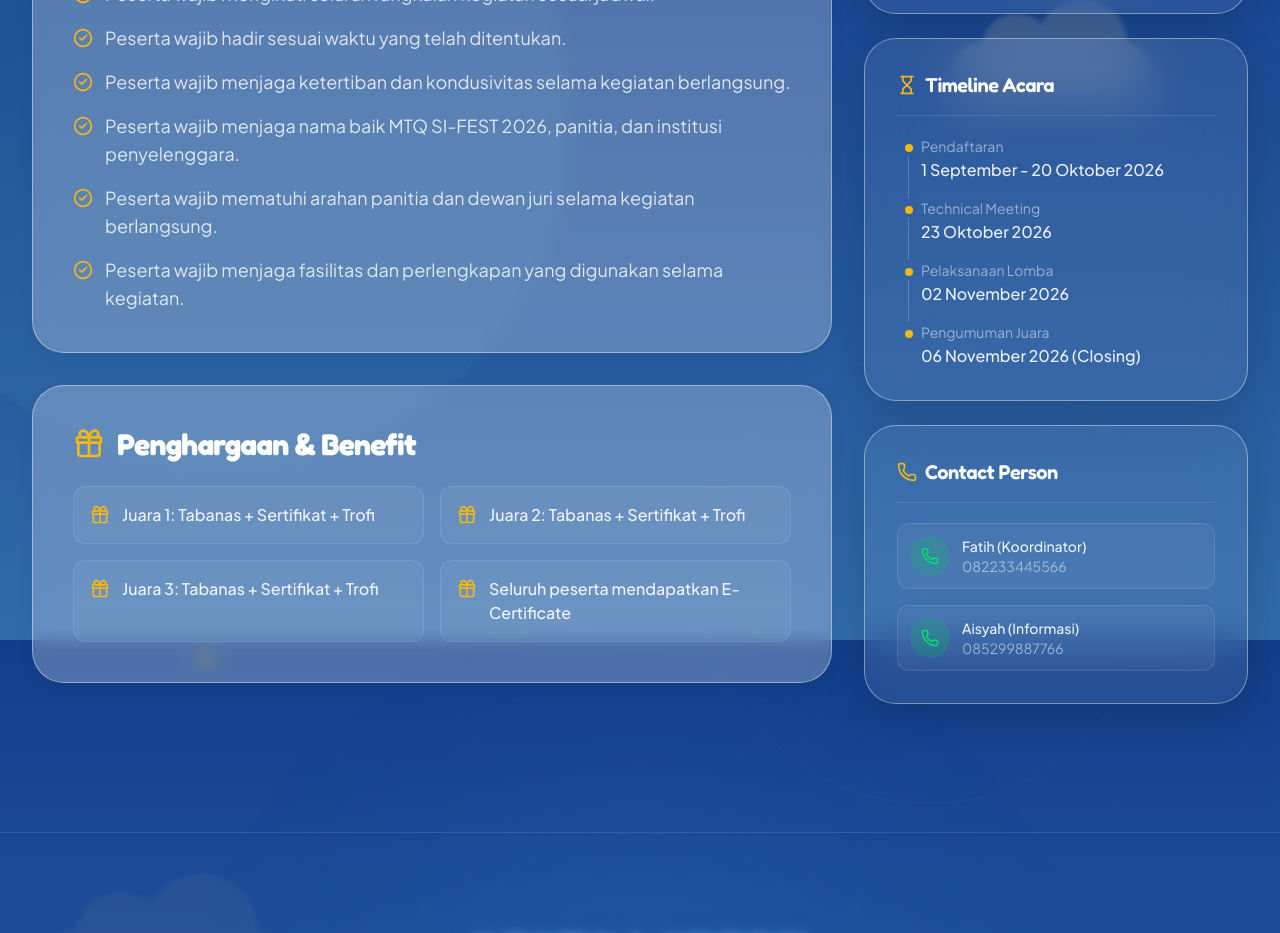
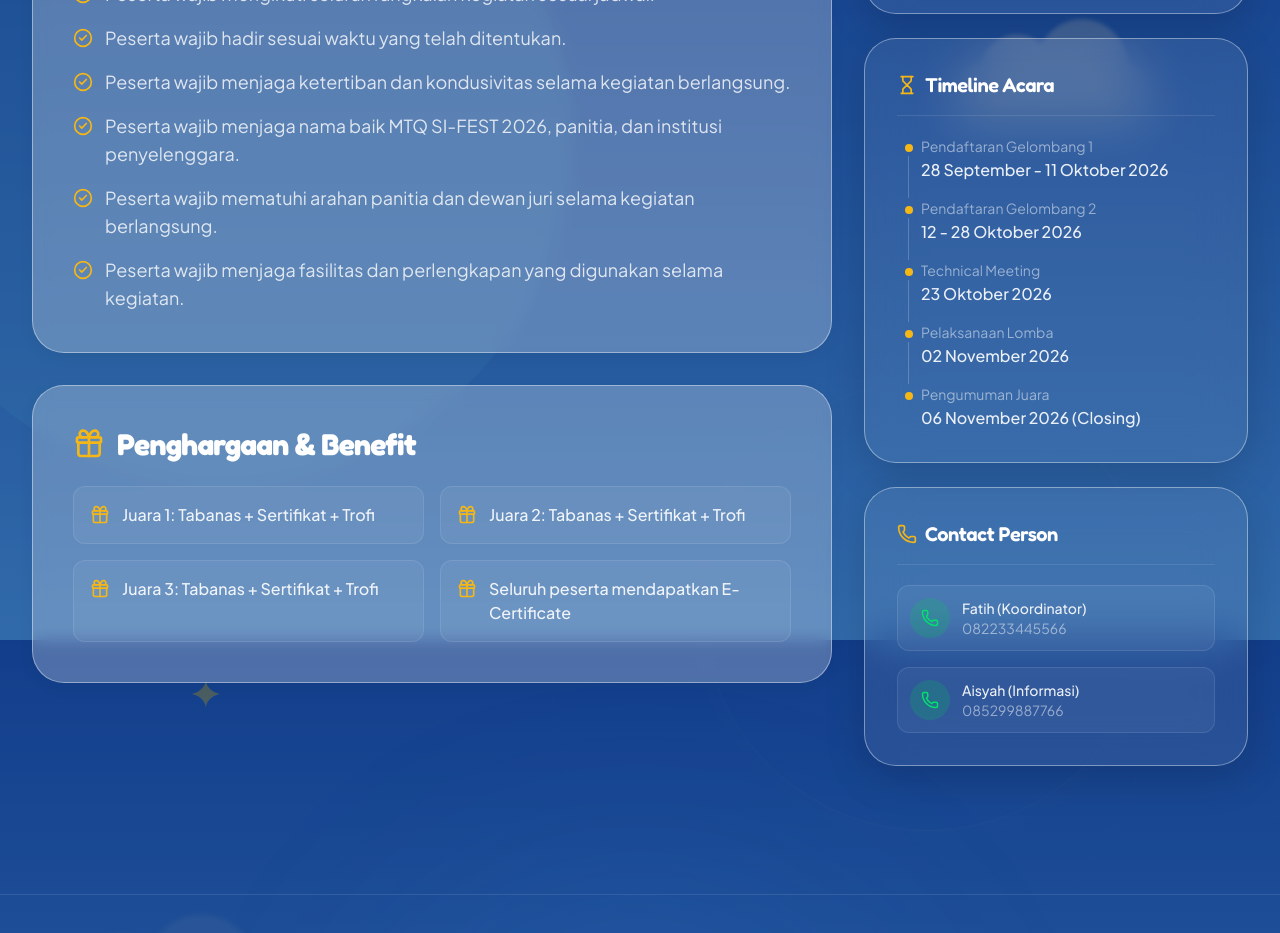
Before and after one commit to Tadaimaaaa/sifest-official, a Next.js app: page /events/lomba-keagamaan in a window 1280 px wide. Shown: the part 960-1893 px from the top of the page. Built offline with nearby package versions, Linux system fonts and the light colour scheme.

Commit message:
fix(events): update MTQ registration waves timeline

```diff
--- a/data/events.ts
+++ b/data/events.ts
@@ -184,7 +184,8 @@ export const OFFICIAL_EVENTS: EventData[] = [
       "Mengambil nomor urut tampil saat hari H perlombaan."
     ],
     timeline: [
-      { title: "Pendaftaran", date: "1 September - 20 Oktober 2026" },
+      { title: "Pendaftaran Gelombang 1", date: "28 September - 11 Oktober 2026" },
+      { title: "Pendaftaran Gelombang 2", date: "12 - 28 Oktober 2026" },
       { title: "Technical Meeting", date: "23 Oktober 2026" },
       { title: "Pelaksanaan Lomba", date: "02 November 2026" },
       { title: "Pengumuman Juara", date: "06 November 2026 (Closing)" }
```
